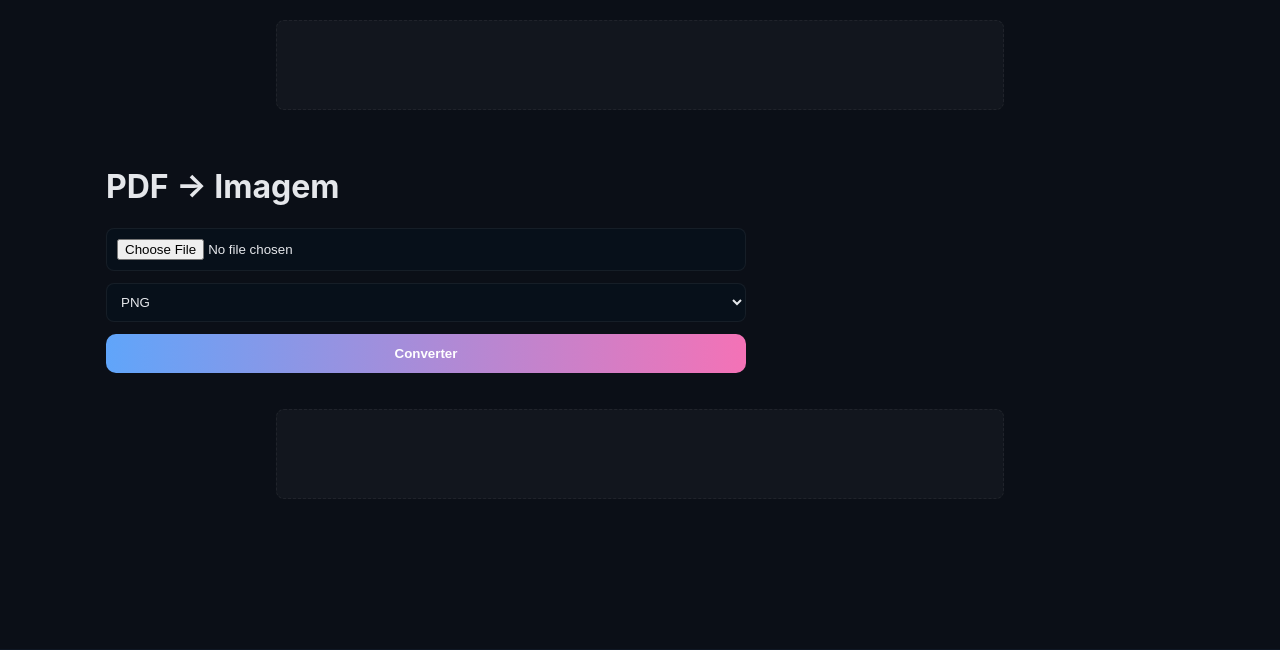
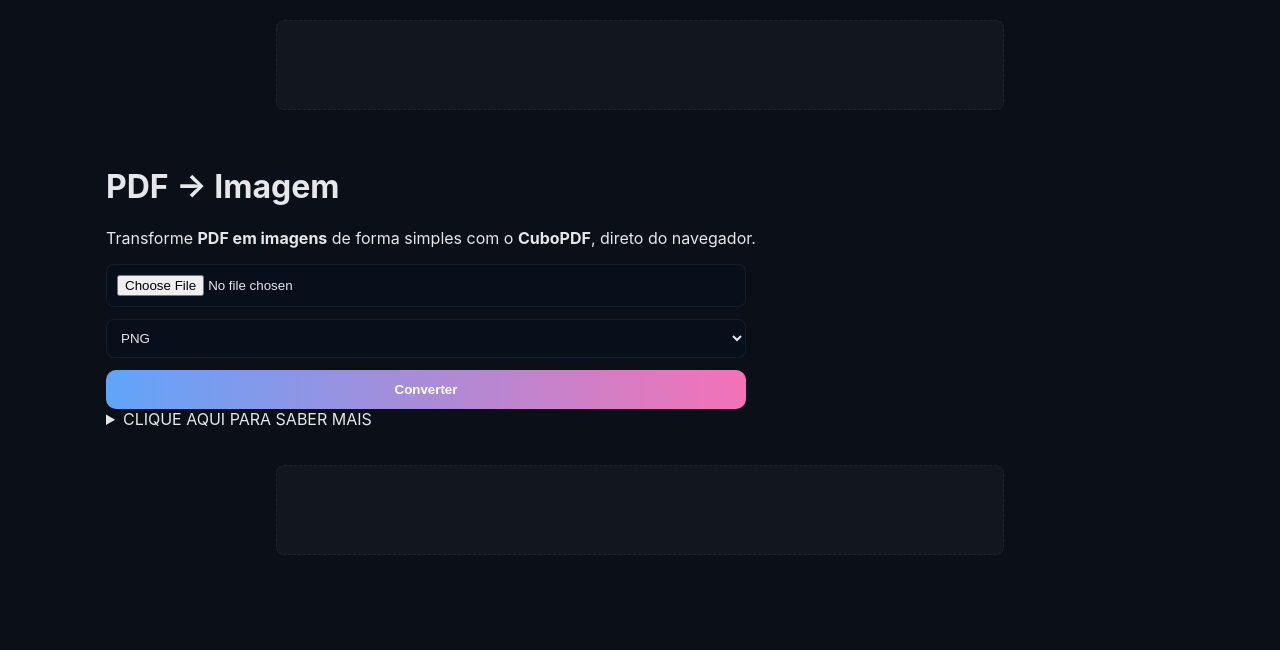
Before and after one commit to carloslestat56/cubopdf, a Flask app: page /pdf-para-imagem in a window 1280 px wide. Shown: the part 97-747 px from the top of the page. Run offline with Flask 3, Linux system fonts and the light colour scheme.

Commit message:
Update pdf2img.html

```diff
--- a/templates/pdf2img.html
+++ b/templates/pdf2img.html
@@ -2,10 +2,23 @@
 {% block title %}PDF → Imagem — CuboPDF{% endblock %}
 {% block content %}
 <h1>PDF → Imagem</h1>
+<p>
+Transforme <strong>PDF em imagens</strong> de forma simples com o <strong>CuboPDF</strong>, direto do navegador.
+</p>
 
 <form action="" method="post" enctype="multipart/form-data" class="form">
   <input type="file" name="pdf" required><select name="format"><option value="png">PNG</option><option value="jpg">JPG</option></select>
   <button type="submit">Converter</button>
 </form>
+<details>
+  <summary>CLIQUE AQUI PARA SABER MAIS</summary>
+  <div>
+    <p>A ferramenta <strong>PDF para Imagem</strong> converte cada página do seu documento em formatos populares como JPG ou PNG. Isso facilita a visualização, compartilhamento em redes sociais e inclusão em apresentações.</p>
+
+    <p>O processo é rápido, gratuito e não exige cadastro. Basta enviar o arquivo PDF e baixar as imagens geradas.</p>
+
+    <p>Ótima opção para quem precisa compartilhar partes de documentos sem enviar o PDF completo.</p>
+  </div>
+</details>
 
 {% endblock %}
```
